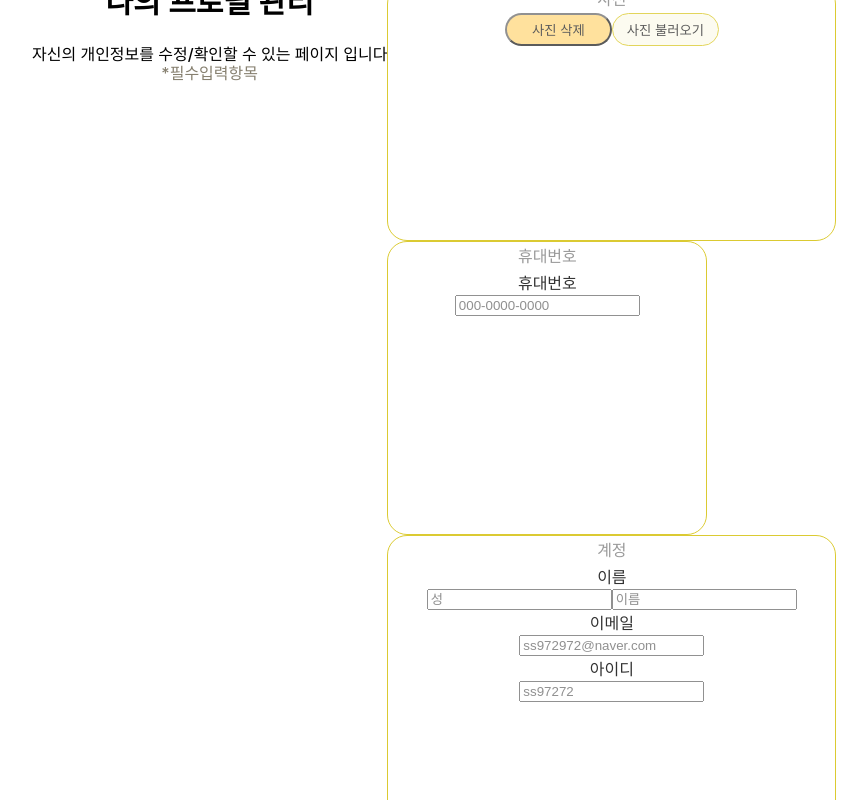
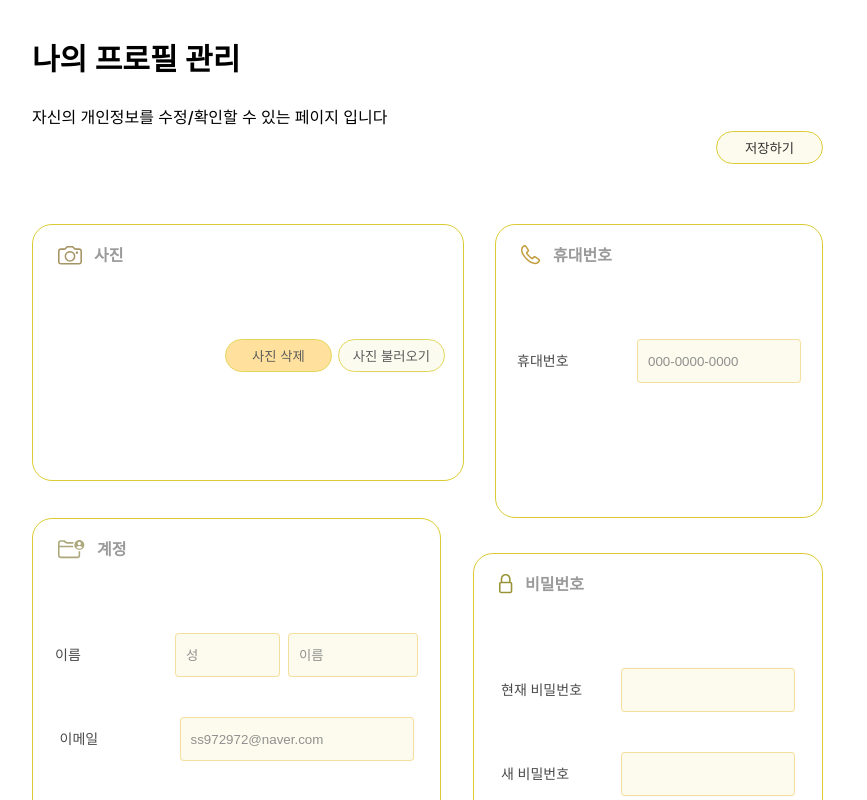
Before and after one commit to Side-Project1/Front-end, a React (Create React App) app: page / in a window 1280 px wide. Shown: the part 720-1520 px from the top of the page, without its empty margins (310-1177 px from the left). Built offline with nearby package versions, Linux system fonts and the light colour scheme.

Commit message:
feat: porfilePage ui 구현

```diff
--- a/src/constant/MyPage/Profile.jsx
+++ b/src/constant/MyPage/Profile.jsx
@@ -12,41 +12,65 @@ const Profile = () => {
           <S.SubTitle>
             자신의 개인정보를 수정/확인할 수 있는 페이지 입니다
           </S.SubTitle>
-          <S.RequiredNotice>*필수입력항목</S.RequiredNotice>
+          <S.RequiredNotice>저장하기</S.RequiredNotice>
         </S.TopSection>
         <S.BottomSection>
           <S.PhotoBox>
-            <S.Icon></S.Icon>
+            <S.TextBox>
+              <S.Icon src="/image/icon/photoicon.svg"></S.Icon>
               <S.Text>사진</S.Text>
+            </S.TextBox>
+            <S.ImageBox>
               <S.ImageDelete>사진 삭제</S.ImageDelete>
               <S.ImageButton>사진 불러오기</S.ImageButton>
+            </S.ImageBox>
           </S.PhotoBox>
           <S.PhoneNumberBox>
-            <S.Icon></S.Icon>
+            <S.TextBox>
+              <S.Icon src="/image/icon/phoneicon.svg"></S.Icon>
               <S.Text>휴대번호</S.Text>
+            </S.TextBox>
+            <S.Box>
               <S.InputBoxText>휴대번호</S.InputBoxText>
               <S.PhoneNumberInput placeholder="000-0000-0000"></S.PhoneNumberInput>
+            </S.Box>
           </S.PhoneNumberBox>
           <S.AccountBox>
-            <S.Icon></S.Icon>
+            <S.TextBox>
+              <S.Icon src="/image/icon/accounticon.svg"></S.Icon>
               <S.Text>계정</S.Text>
+            </S.TextBox>
+            <S.Box>
               <S.InputBoxText>이름</S.InputBoxText>
               <S.LastNameInputBox placeholder="성"></S.LastNameInputBox>
               <S.FirstNameInputBox placeholder="이름"></S.FirstNameInputBox>
+            </S.Box>
+            <S.Box>
               <S.InputBoxText>이메일</S.InputBoxText>
               <S.EmailInputBox placeholder="ss972972@naver.com"></S.EmailInputBox>
+            </S.Box>
+            <S.Box>
               <S.InputBoxText>아이디</S.InputBoxText>
               <S.EmailInputBox placeholder="ss97272"></S.EmailInputBox>
+            </S.Box>
           </S.AccountBox>
           <S.PasswordBox>
-            <S.Icon></S.Icon>
+            <S.TextBox>
+              <S.Icon src="/image/icon/lockicon.svg"></S.Icon>
               <S.Text>비밀번호</S.Text>
+            </S.TextBox>
+            <S.Box>
               <S.InputBoxText>현재 비밀번호</S.InputBoxText>
               <S.PasswordInputBox></S.PasswordInputBox>
+            </S.Box>
+            <S.Box>
               <S.InputBoxText>새 비밀번호</S.InputBoxText>
               <S.PasswordInputBox></S.PasswordInputBox>
+            </S.Box>
+            <S.Box>
               <S.InputBoxText>새 비밀번호 확인</S.InputBoxText>
               <S.PasswordInputBox></S.PasswordInputBox>
+            </S.Box>
           </S.PasswordBox>
         </S.BottomSection>
       </S.Container>
--- a/src/constant/MyPage/Profile.style.js
+++ b/src/constant/MyPage/Profile.style.js
@@ -6,12 +6,20 @@ export const Wrapper = styled.div`
 
 export const Container = styled.div`
   display: flex;
+  flex-direction: column;
   margin-left: 342px;
+  margin-bottom: 50px;
 `;
 
 export const MenuSection = styled.div``;
 
-export const TopSection = styled.div``;
+export const TopSection = styled.div`
+  display: flex;
+  flex-direction: column;
+  margin-bottom: 60px;
+  place-items: flex-start;
+  margin-top: 57px;
+`;
 
 export const Title = styled.div`
   font-family: "Inter";
@@ -19,6 +27,7 @@ export const Title = styled.div`
   font-weight: 600;
   font-size: 30px;
   line-height: 36px;
+  margin-bottom: 26px;
 `;
 
 export const SubTitle = styled.div`
@@ -31,25 +40,52 @@ export const SubTitle = styled.div`
 
 export const SubtitleIcon = styled.img``;
 
-export const RequiredNotice = styled.div`
-  font-family: "Inter";
-  font-style: normal;
-  font-weight: 500;
-  font-size: 16px;
-  line-height: 11px;
-  color: #878070;
+export const RequiredNotice = styled.button`
+  align-self: end;
+  width: 107px;
+  height: 33px;
+  background: #fcfbe9;
+  opacity: 0.8;
+  border: 1px solid #d3be00;
+  border-radius: 20px;
+  cursor: pointer;
 `;
 
-export const BottomSection = styled.div``;
+export const BottomSection = styled.div`
+  display: flex;
+  width: 791px;
+  flex-flow: wrap;
+  justify-content: space-between;
+`;
 
-export const Icon = styled.div``;
+export const Icon = styled.img`
+  margin-left: 25px;
+`;
+
+export const ImageBox = styled.div`
+  display: flex;
+  justify-content: end;
+  margin-right: 18px;
+  gap: 6px;
+`;
 
 export const Text = styled.div`
-  font-weight: 500;
+  font-weight: 600;
   font-size: 16px;
   line-height: 28px;
   color: #2d2d2d;
   opacity: 0.6;
+  /* margin-top: 18px;
+  margin-bottom: 40px; */
+  text-align: start;
+  margin-left: 12px;
+`;
+
+export const TextBox = styled.div`
+  display: flex;
+  align-items: center;
+  margin-top: 16px;
+  margin-bottom: 70px;
 `;
 
 export const ImageDelete = styled.button`
@@ -58,6 +94,7 @@ export const ImageDelete = styled.button`
   background: rgba(255, 198, 66, 0.8);
   opacity: 0.8;
   border-radius: 20px;
+  border: 1px solid #d3be00;
 `;
 
 export const ImageButton = styled.button`
@@ -70,40 +107,92 @@ export const ImageButton = styled.button`
 `;
 
 export const PhotoBox = styled.div`
-  width: 447px;
+  width: 430px;
   height: 255px;
   opacity: 0.8;
   border: 1.5px solid #d3be00;
   border-radius: 20px;
 `;
 export const PhoneNumberBox = styled.div`
-  width: 318px;
+  width: 326px;
   height: 292px;
   opacity: 0.8;
   border: 1.5px solid #d3be00;
   border-radius: 20px;
 `;
 export const AccountBox = styled.div`
-  width: 447px;
+  width: 407px;
   height: 427px;
   opacity: 0.8;
   border: 1.5px solid #d3be00;
   border-radius: 20px;
 `;
 export const PasswordBox = styled.div`
-  width: 318px;
+  width: 348px;
   height: 392px;
   opacity: 0.8;
   border: 1.5px solid #d3be00;
   border-radius: 20px;
+  margin-top: 35px;
 `;
 
-export const InputBoxText = styled.div``;
-export const PhoneNumberInput = styled.input``;
+export const InputBoxText = styled.div`
+  width: 120px;
+  font-weight: 500;
+  font-size: 14px;
+  line-height: 28px;
+  color: #1e1e1e;
+  text-align: start;
+  align-self: center;
+`;
 
-export const LastNameInputBox = styled.input``;
+export const PhoneNumberInput = styled.input`
+  width: 150px;
+  height: 40px;
+  background: #fcfbe9;
+  border: 1px solid rgba(240, 180, 39, 0.5);
+  border-radius: 4px;
+  padding-left: 10px;
+`;
 
-export const FirstNameInputBox = styled.input``;
+export const LastNameInputBox = styled.input`
+  width: 91px;
+  height: 40px;
+  background: #fcfbe9;
+  border: 1px solid rgba(240, 180, 39, 0.5);
+  border-radius: 4px;
+  padding-left: 10px;
+`;
 
-export const EmailInputBox = styled.input``;
-export const PasswordInputBox = styled.input``;
+export const FirstNameInputBox = styled.input`
+  width: 116px;
+  height: 40px;
+  background: #fcfbe9;
+  border: 1px solid rgba(240, 180, 39, 0.5);
+  border-radius: 4px;
+  margin-left: 8px;
+  padding-left: 10px;
+`;
+
+export const EmailInputBox = styled.input`
+  width: 220px;
+  height: 40px;
+  background: #fcfbe9;
+  border: 1px solid rgba(240, 180, 39, 0.5);
+  border-radius: 4px;
+  padding-left: 10px;
+`;
+export const PasswordInputBox = styled.input`
+  width: 160px;
+  height: 40px;
+  background: #fcfbe9;
+  border: 1px solid rgba(240, 180, 39, 0.5);
+  border-radius: 4px;
+  padding-left: 10px;
+`;
+
+export const Box = styled.div`
+  display: flex;
+  justify-content: center;
+  margin-bottom: 40px;
+`;
```
Lines whose indentation alone changed are shown as unchanged.
